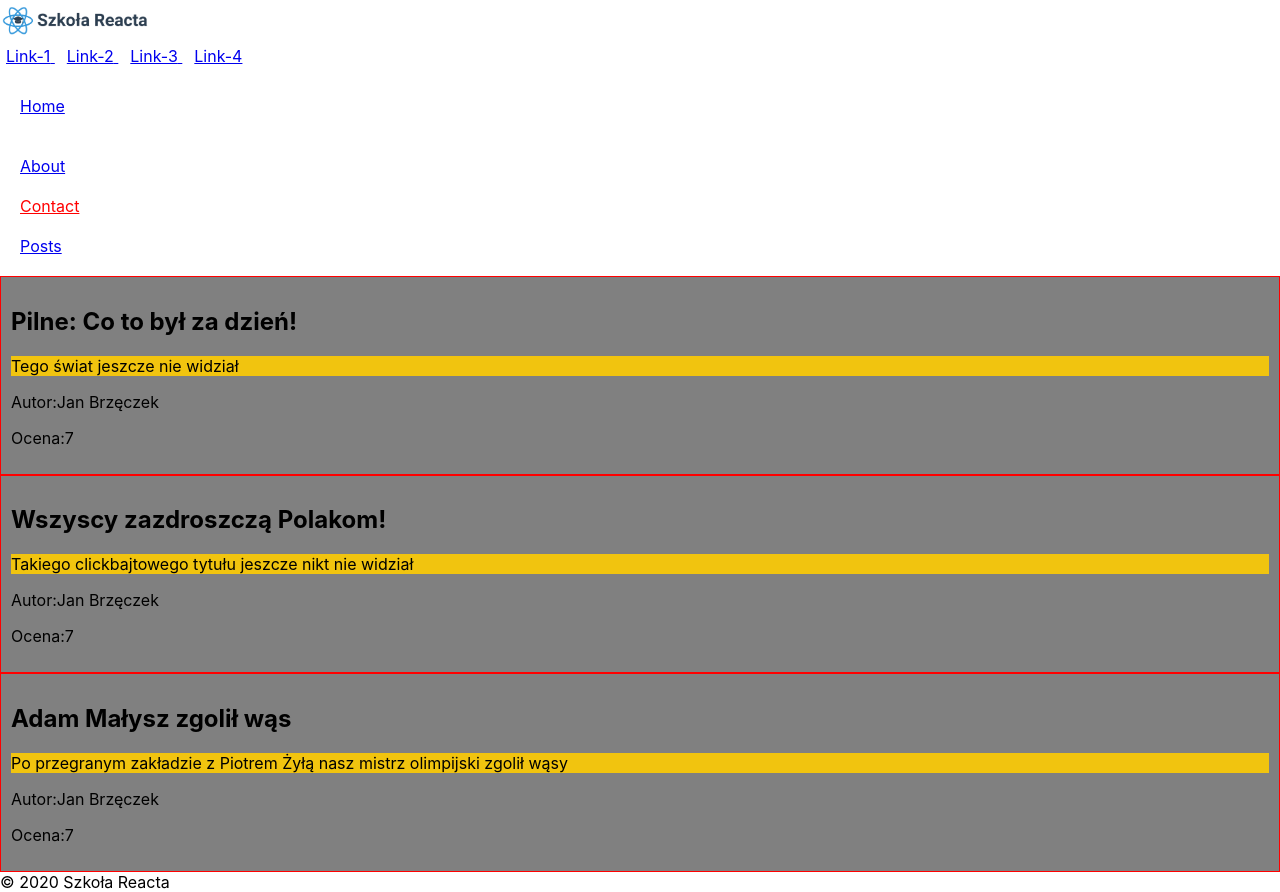
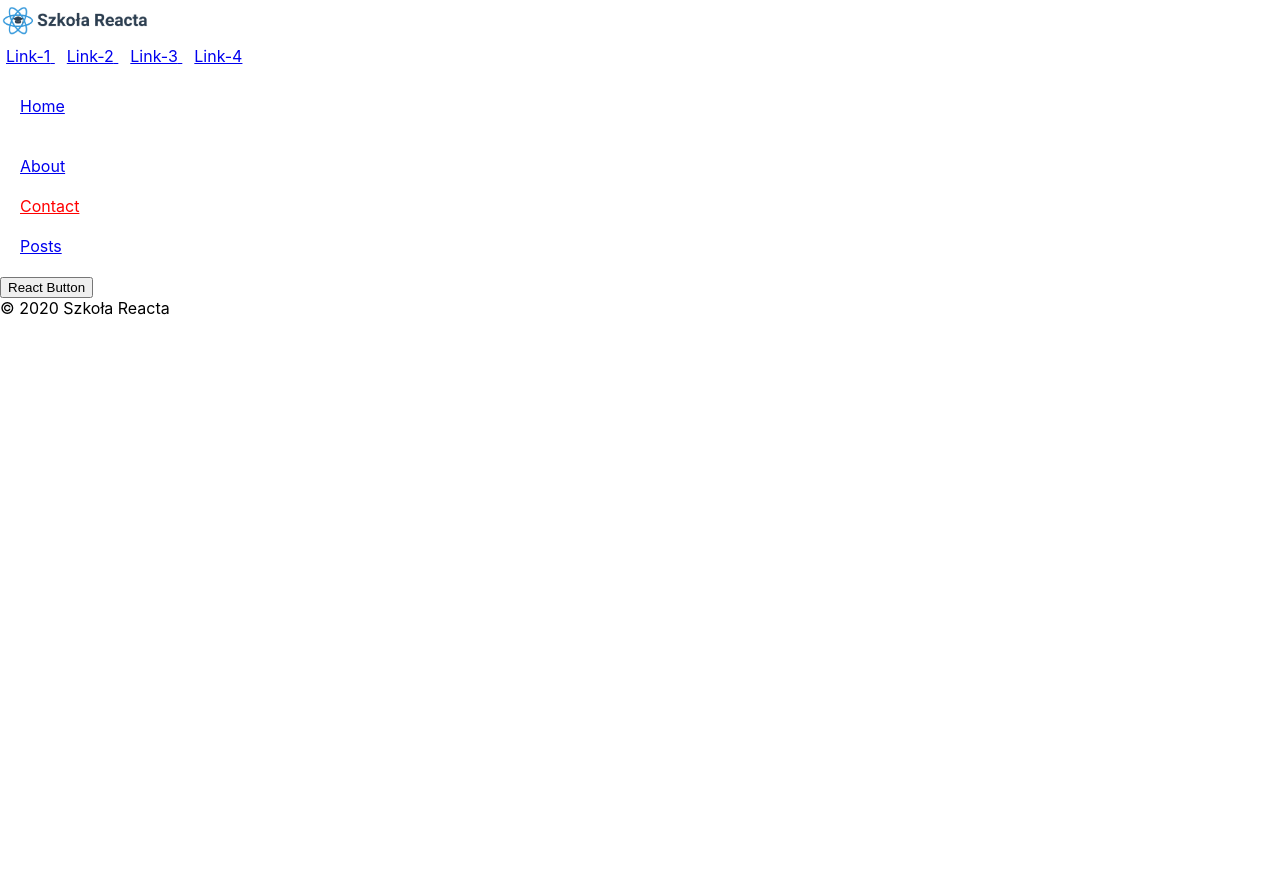
Before and after one commit to Edyta2801/Poligon-react-app, a React (Create React App) app: page / in a window 1280 px wide. After the commit the page ends 800 px from the top, so only its background shows below. Built offline with nearby package versions, Linux system fonts and the light colour scheme.

Commit message:
onClick on button

```diff
--- a/src/App.js
+++ b/src/App.js
@@ -2,11 +2,11 @@ import React from 'react';
 import { MenuLink } from './components/MenuNav';
 import {Menu} from './components/MenuNav';
 
-
+import Form from './pages/Form';
 
 import Header from './components/Header';
 import Content from './components/Content';
-import Articles from './pages/Articles';
+// import Articles from './pages/Articles';
 import Footer from './components/Footer';
 import './App.css';
 
@@ -21,7 +21,8 @@ function App() {
         <MenuLink to="/posts">Posts</MenuLink>
       </Menu>
       <Content>
-        <Articles />
+        {/* <Articles /> */}
+        <Form/>
       </Content>
       <Footer />
     </div>
--- /dev/null
+++ b/src/pages/Form.js
@@ -0,0 +1,8 @@
+import React from 'react';
+
+function Form() {
+    return (
+        <button onClick={()=>console.log('react button')}>React Button</button>
+    );
+}
+export default Form;
```
